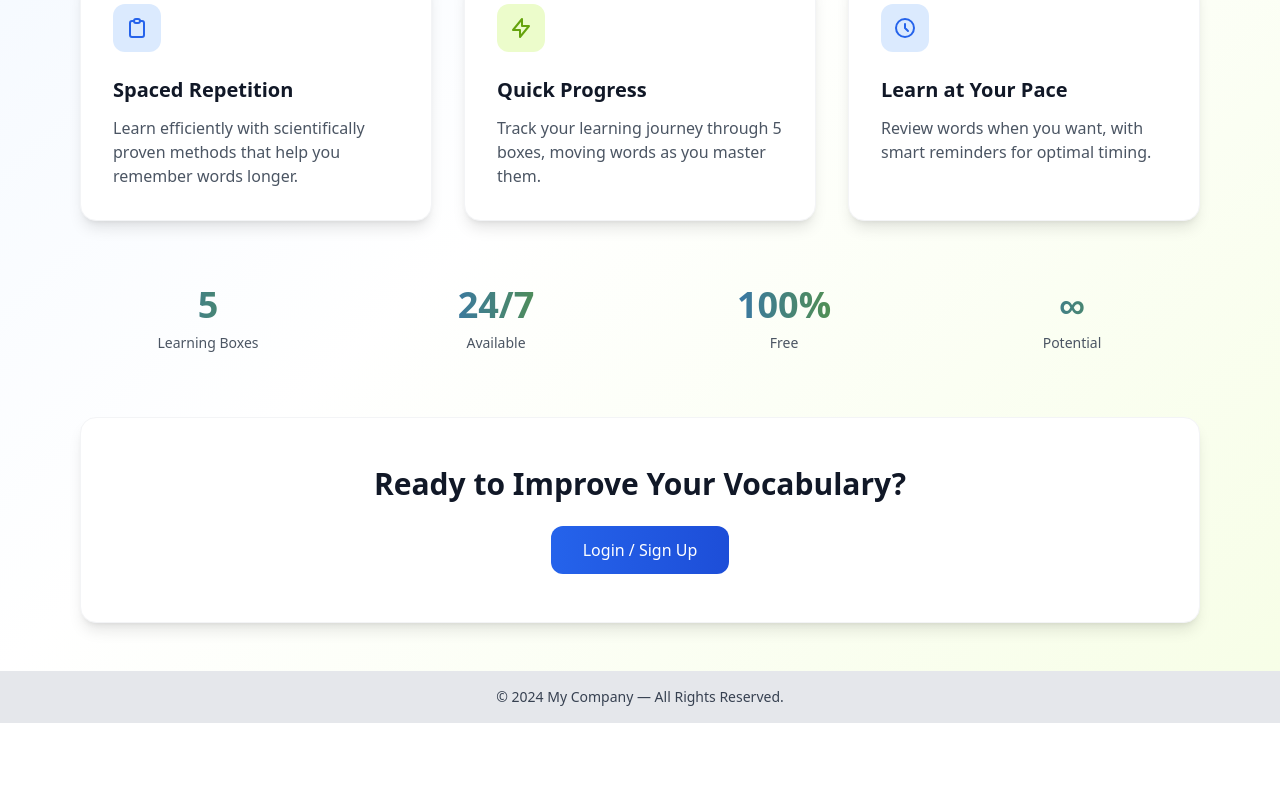
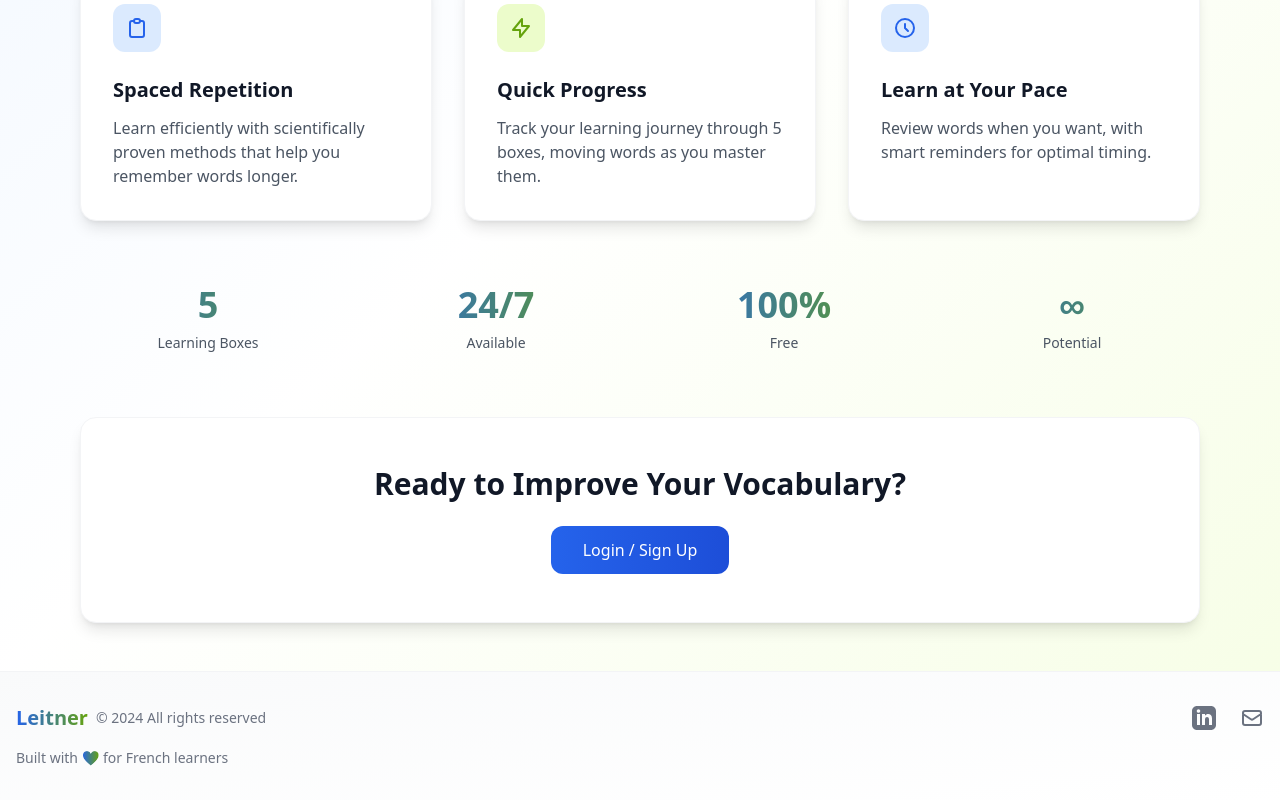
Before and after one commit to AminForou/my-french-app, a React (Vite) app: page / in a window 1280 px wide. Shown: the part 497-1297 px from the top of the page. Before the commit the page ends 1220 px from the top, so only its background shows below. Built offline with nearby package versions, Linux system fonts and the light colour scheme; no server answers.

Commit message:
vercel updates

```diff
--- a/src/App.jsx
+++ b/src/App.jsx
@@ -8,6 +8,7 @@ import LoginPage from './pages/LoginPage'
 import Navbar from './components/Navbar'
 import ProtectedRoute from './components/ProtectedRoute'
 import './App.css'
+import Footer from './components/Footer'
 
 import { onAuthStateChanged, signOut } from 'firebase/auth'
 import { auth } from './firebase'
@@ -71,9 +72,8 @@ function App() {
         </Routes>
       </main>
 
-      <footer className="bg-gray-200 text-gray-700 text-sm px-6 py-4 text-center">
-        © 2024 My Company — All Rights Reserved.
-      </footer>
+      <Footer />
+
     </div>
   )
 }
--- /dev/null
+++ b/src/components/Footer.jsx
@@ -0,0 +1,54 @@
+function Footer() {
+  return (
+    <footer className="bg-gradient-to-br from-gray-50 to-white border-t border-gray-100">
+      <div className="max-w-7xl mx-auto px-4 py-8">
+        <div className="flex flex-col md:flex-row justify-between items-center gap-4">
+          {/* Logo and Copyright */}
+          <div className="flex items-center gap-2">
+            <span className="text-xl font-bold bg-gradient-to-r from-blue-600 to-lime-600 text-transparent bg-clip-text">
+              Leitner
+            </span>
+            <span className="text-sm text-gray-500">
+              © {new Date().getFullYear()} All rights reserved
+            </span>
+          </div>
+
+          {/* Links */}
+          <div className="flex items-center gap-6">
+            <a
+              href="https://www.linkedin.com/in/ma-foroutan/"
+              target="_blank"
+              rel="noopener noreferrer"
+              className="text-gray-500 hover:text-gray-700 transition-colors duration-200"
+            >
+              <span className="sr-only">LinkedIn</span>
+              <svg className="w-6 h-6" fill="currentColor" viewBox="0 0 24 24">
+                <path d="M19 0h-14c-2.761 0-5 2.239-5 5v14c0 2.761 2.239 5 5 5h14c2.762 0 5-2.239 5-5v-14c0-2.761-2.238-5-5-5zm-11 19h-3v-11h3v11zm-1.5-12.268c-.966 0-1.75-.79-1.75-1.764s.784-1.764 1.75-1.764 1.75.79 1.75 1.764-.783 1.764-1.75 1.764zm13.5 12.268h-3v-5.604c0-3.368-4-3.113-4 0v5.604h-3v-11h3v1.765c1.396-2.586 7-2.777 7 2.476v6.759z"/>
+              </svg>
+            </a>
+            <a
+              href="mailto:aio@aminforoutan.com"
+              className="text-gray-500 hover:text-gray-700 transition-colors duration-200"
+            >
+              <span className="sr-only">Email</span>
+              <svg className="w-6 h-6" fill="none" viewBox="0 0 24 24" stroke="currentColor">
+                <path strokeLinecap="round" strokeLinejoin="round" strokeWidth={2} d="M3 8l7.89 5.26a2 2 0 002.22 0L21 8M5 19h14a2 2 0 002-2V7a2 2 0 00-2-2H5a2 2 0 00-2 2v10a2 2 0 002 2z" />
+              </svg>
+            </a>
+          </div>
+        </div>
+
+        {/* Additional Info */}
+        <div className="mt-4 text-center md:text-left">
+          <p className="text-sm text-gray-500">
+            Built with
+            <span className="mx-1 bg-gradient-to-r from-blue-600 to-lime-600 text-transparent bg-clip-text">❤</span>
+            for French learners
+          </p>
+        </div>
+      </div>
+    </footer>
+  );
+}
+
+export default Footer;
```
Also changed, not shown: vercel.json (added).
